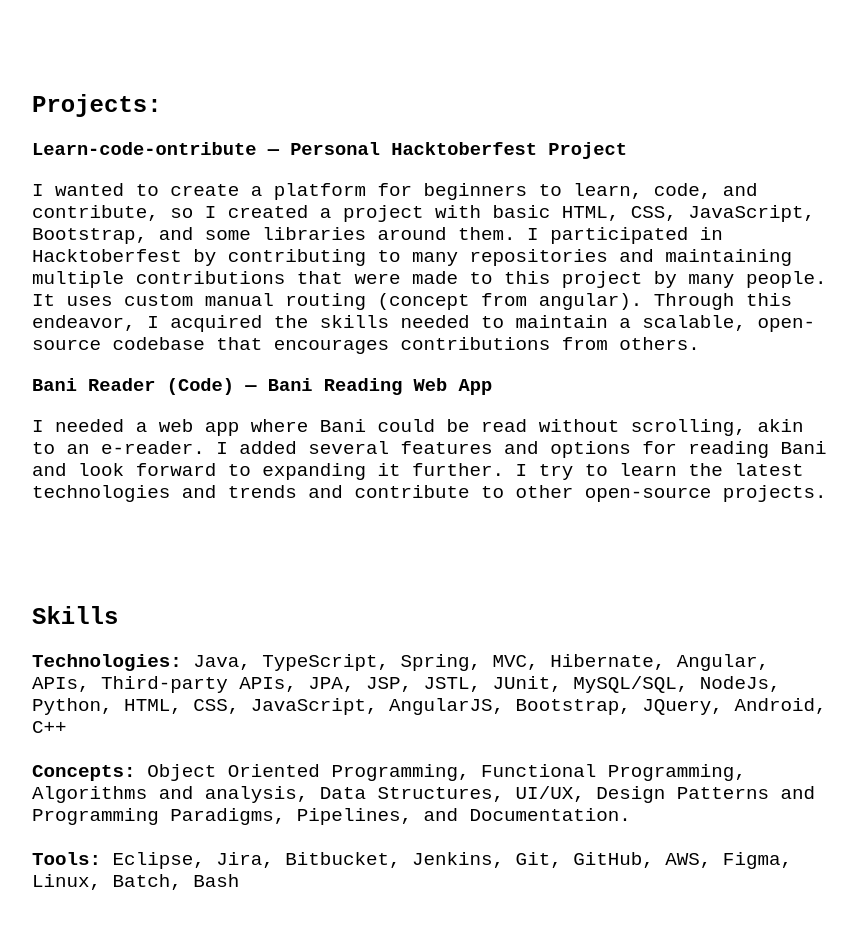
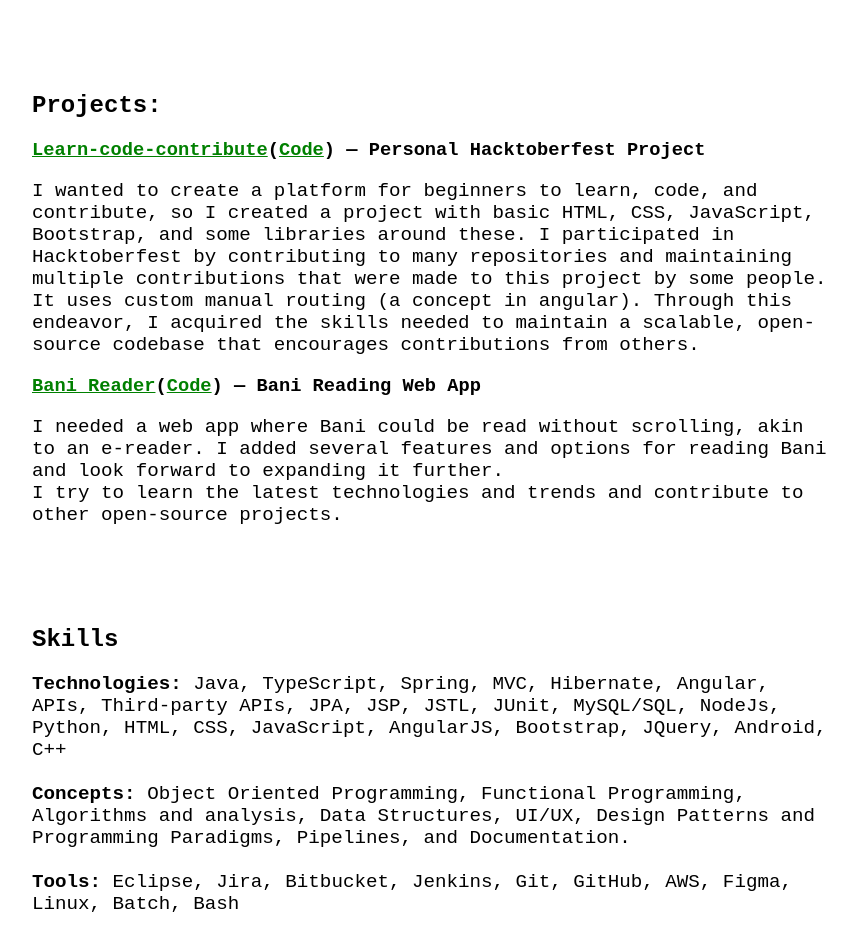
Before and after one commit to charandeepsinghb/html-portfolio, a website: page index.html in a window 1280 px wide. Shown: the part 1200-2139 px from the top of the page, without its empty margins (208-1065 px from the left). Drawn offline with nearby package versions, Linux system fonts and the light colour scheme.

Commit message:
Fixed some changes and text

```diff
--- a/index.html
+++ b/index.html
@@ -76,17 +76,17 @@
             <h2>Projects:</h2>
             <ul class="noStyleList">
                 <li>
-                    <h3>Learn-code-ontribute — Personal Hacktoberfest Project</h3>
+                    <h3><a href="https://charandeepsinghb.github.io/learn-code-contribute/" target="_blank">Learn-code-contribute</a>(<a href="https://github.com/charandeepsinghb/learn-code-contribute/" target="_blank">Code</a>) — Personal Hacktoberfest Project</h3>
                     <p class="fs102">
-                        I wanted to create a platform for beginners to learn, code, and contribute, so I created a project with basic HTML, CSS, JavaScript, Bootstrap, and some libraries around them.
-                        I participated in Hacktoberfest by contributing to many repositories and maintaining multiple contributions that were made to this project by many people.
-                        It uses custom manual routing (concept from angular). Through this endeavor, I acquired the skills needed to maintain a scalable, open-source codebase that encourages contributions from others.
+                        I wanted to create a platform for beginners to learn, code, and contribute, so I created a project with basic HTML, CSS, JavaScript, Bootstrap, and some libraries around these.
+                        I participated in Hacktoberfest by contributing to many repositories and maintaining multiple contributions that were made to this project by some people.
+                        It uses custom manual routing (a concept in angular). Through this endeavor, I acquired the skills needed to maintain a scalable, open-source codebase that encourages contributions from others.
                     </p>
                 </li>
                 <li>
-                    <h3>Bani Reader (Code) — Bani Reading Web App</h3>
+                    <h3><a href="https://charandeepsinghb.github.io/japji-sahib-bani/" target="_blank">Bani Reader</a>(<a href="https://github.com/charandeepsinghb/japji-sahib-bani/" target="_blank">Code</a>) — Bani Reading Web App</h3>
                     <p class="fs102">
-                        I needed a web app where Bani could be read without scrolling, akin to an e-reader. I added several features and options for reading Bani and look forward to expanding it further.
+                        I needed a web app where Bani could be read without scrolling, akin to an e-reader. I added several features and options for reading Bani and look forward to expanding it further.<br>
                         I try to learn the latest technologies and trends and contribute to other open-source projects.
                     </p>
                 </li>
```
